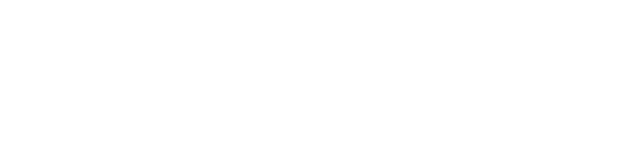
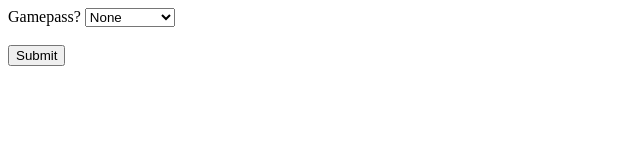
Before and after one commit to whippd/untitled, a plain HTML site: page index.html in a window 1280 px wide. Shown: the whole page, without its empty margins (0-640 px from the left). Drawn offline with nearby package versions, Linux system fonts and the light colour scheme.

Commit message:
Update index.html

```diff
--- a/index.html
+++ b/index.html
@@ -5,7 +5,16 @@
  <script src="script.js" defer></script>
 </head>
 <body>
-  <div class="content>
-
+  <div class="content">
+    <form action="/action_page.php">
+      <label for="cars">Gamepass?</label>
+      <select name="gamepassluck" id="cars">
+          <option value="1">None</option>
+          <option value="1.2">VIP/VIP+</option>
+          <option value="1.3">VIP & VIP+</option>
+      </select>
+      <br><br>
+      <input type="submit" value="Submit">
+    </form>
   </div>
 </body>
```
